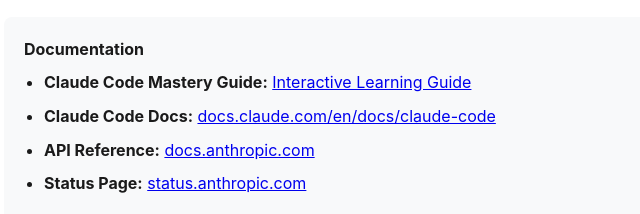
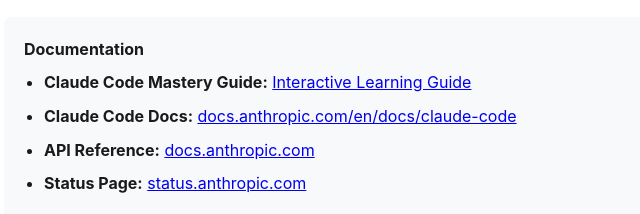
Before and after one commit to dhartman-bot/HomeDepot, a plain HTML site: page Claude_Code_Console_Setup_Guide.html in a window 1280 px wide. Shown: the part 11171-11385 px from the top of the page, 226-866 px from the left. Drawn offline with Linux system fonts and the light colour scheme.

Commit message:
Fix Claude Code documentation link
- Changed from docs.claude.com to docs.anthropic.com/en/docs/claude-code
- Added target="_blank" to all documentation links for consistency

🤖 Generated with [Claude Code](https://claude.com/claude-code)

Co-Authored-By: Claude <noreply@anthropic.com>

```diff
--- a/Claude_Code_Console_Setup_Guide.html
+++ b/Claude_Code_Console_Setup_Guide.html
@@ -1207,9 +1207,9 @@ curl -fsSL https://claude.ai/install.sh | bash</code>
             <h4>Documentation</h4>
             <ul>
                 <li><strong>Claude Code Mastery Guide:</strong> <a href="https://dhartman-bot.github.io/LearnClaudeCode/Claude_Code_Mastery_Guide.html" target="_blank">Interactive Learning Guide</a></li>
-                <li><strong>Claude Code Docs:</strong> <a href="https://docs.claude.com/en/docs/claude-code">docs.claude.com/en/docs/claude-code</a></li>
-                <li><strong>API Reference:</strong> <a href="https://docs.anthropic.com">docs.anthropic.com</a></li>
-                <li><strong>Status Page:</strong> <a href="https://status.anthropic.com">status.anthropic.com</a></li>
+                <li><strong>Claude Code Docs:</strong> <a href="https://docs.anthropic.com/en/docs/claude-code" target="_blank">docs.anthropic.com/en/docs/claude-code</a></li>
+                <li><strong>API Reference:</strong> <a href="https://docs.anthropic.com" target="_blank">docs.anthropic.com</a></li>
+                <li><strong>Status Page:</strong> <a href="https://status.anthropic.com" target="_blank">status.anthropic.com</a></li>
             </ul>
 
             <h4 style="margin-top: 20px;">Pilot Program Support</h4>
```
